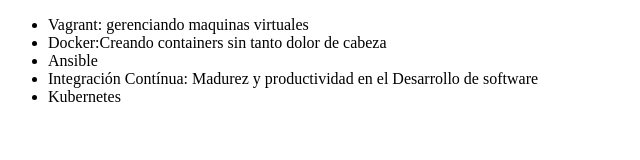
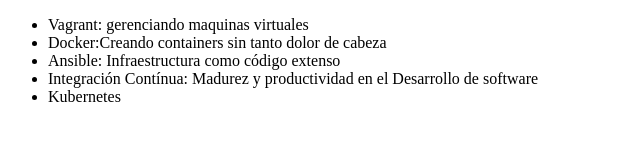
Before and after one commit to williamsrl1606/alura-git, a plain HTML site: page index.html in a window 1280 px wide. Shown: the whole page, without its empty margins (0-640 px from the left). Drawn offline with Linux system fonts and the light colour scheme.

Commit message:
cambiando el nombre de curso de ansible

```diff
--- a/index.html
+++ b/index.html
@@ -8,7 +8,7 @@
      <ul>
          <li> Vagrant: gerenciando maquinas virtuales</li>
          <li> Docker:Creando containers sin tanto dolor de cabeza </li>
-         <li> Ansible </li>
+         <li> Ansible: Infraestructura como código extenso</li>
          <li> Integración Contínua: Madurez y productividad en el Desarrollo de software</li>
          <li>Kubernetes</li>
      </ul>
```
